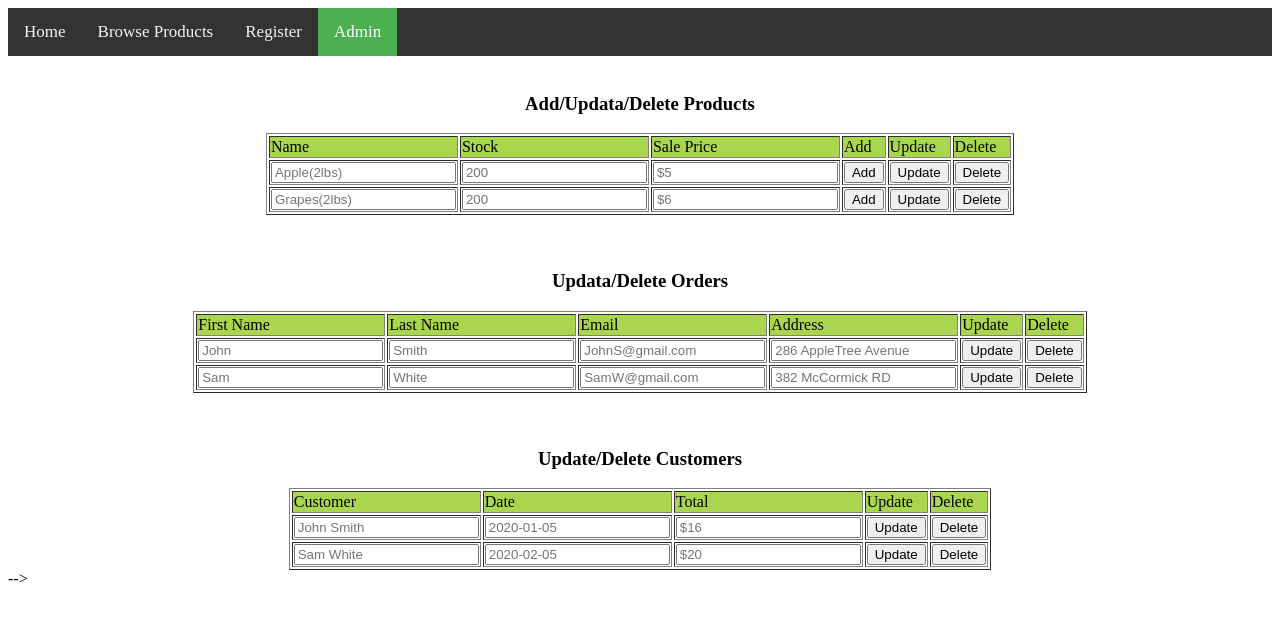
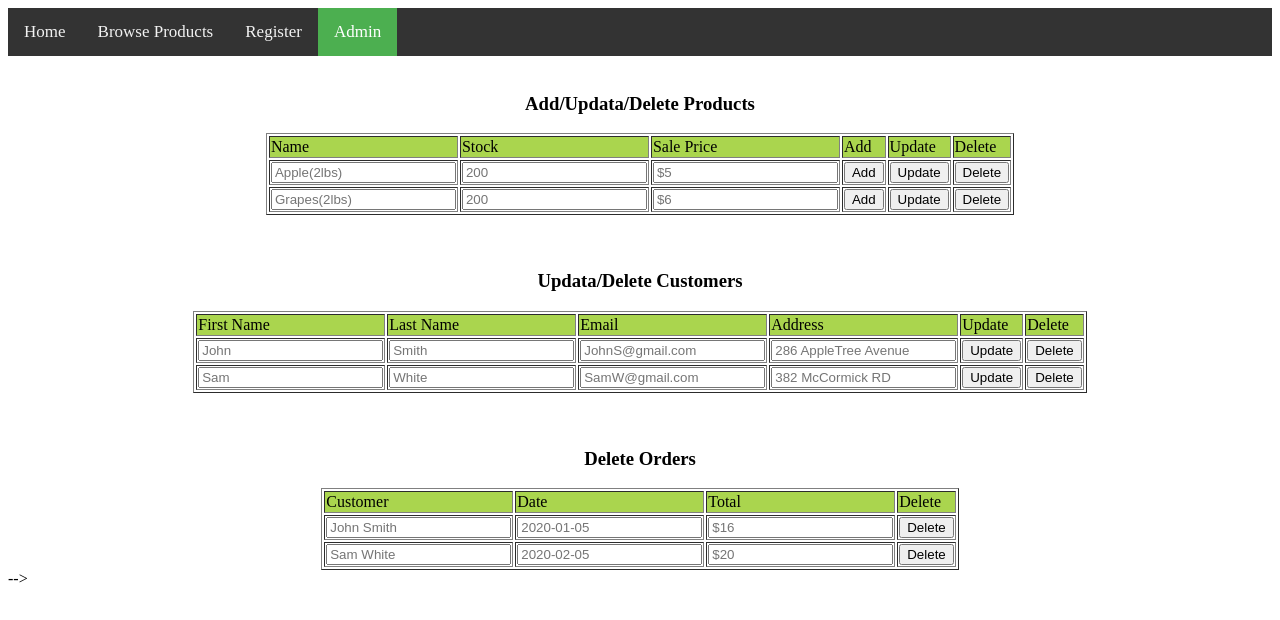
Before and after one commit to zhaoweisi/zhaoweisi.github.io, a plain HTML site: page admin.html in a window 1280 px wide. Drawn offline with Linux system fonts and the light colour scheme.

Commit message:
deleted update panel from admin-orders page

```diff
--- a/admin.html
+++ b/admin.html
@@ -49,8 +49,8 @@
  <br/>
  <br/>
 
- <!-- Update Orders  -->
- <h3>Updata/Delete Orders </h3>
+ <!-- Update Customers  -->
+ <h3>Updata/Delete Customers </h3>
  <table border = "1" width = "400" height = "80" align="center">
 	 <tr>
 			<td bgcolor="#AAD54E">First Name </td>
@@ -82,14 +82,13 @@
  <br/>
  <br/>
 
- <!-- Update Products  -->
- <h3>Update/Delete Customers </h3>
+ <!-- Update Orders  -->
+ <h3>Delete Orders </h3>
    <table border = "1" width = "400" height = "80" align="center">
 	 <tr>
 			<td bgcolor="#AAD54E">Customer </td>
 			<td bgcolor="#AAD54E">Date </td>
 			<td bgcolor="#AAD54E">Total </td>
-			<td bgcolor="#AAD54E">Update </td>
 			<td bgcolor="#AAD54E">Delete </td>
 	 </tr>
 
@@ -97,7 +96,6 @@
 			<td> <input type="text" placeholder="John Smith"/> </td>
 			<td> <input type="text" placeholder="2020-01-05"/> </td>
 			<td> <input type="text" placeholder="$16"/> </td>
-			<td><button class="order_btn">Update</button></td>
 			<td><button class="del_btn">Delete</button></td>
 	 </tr>
 
@@ -105,7 +103,6 @@
 		 <td> <input type="text" placeholder="Sam White"/> </td>
 		 <td> <input type="text" placeholder="2020-02-05"/> </td>
 		 <td> <input type="text" placeholder="$20"/> </td>
-		 <td><button class="order_btn">Update</button></td>
 		 <td><button class="del_btn">Delete</button></td>
 	 </tr>
 </table>
```
